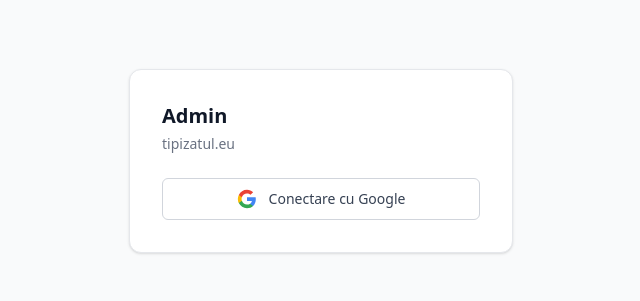
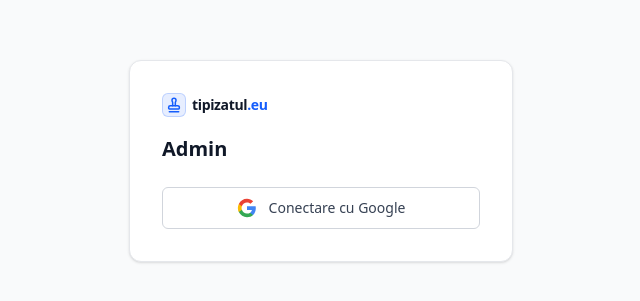
Before and after one commit to iamandiradu/tipizatul.eu, a React (Vite) app: page /admin/login in a window 1280 px wide. Shown: the part 239-540 px from the top of the page, without its empty margins (319-959 px from the left). Built offline with nearby package versions, Linux system fonts and the light colour scheme; no server answers.

Commit message:
feat(ui): prettier logo with stamp glyph and tinted .eu
Replaces the plain "tipizatul.eu" text link with a small Logo component:
a Lucide Stamp icon in a soft blue badge next to the wordmark, with the
TLD picked out in the brand blue. Used in the global header and the
admin login screen.

```diff
--- a/src/App.tsx
+++ b/src/App.tsx
@@ -3,6 +3,7 @@ import { lazy, Suspense, useState } from 'react'
 import { Moon, Sun, Lightbulb } from 'lucide-react'
 import { useDarkMode } from '@/lib/useDarkMode'
 import ProposalWidget from '@/components/ProposalWidget'
+import Logo from '@/components/Logo'
 
 const CatalogPage = lazy(() => import('@/pages/CatalogPage'))
 const FillPage = lazy(() => import('@/pages/FillPage'))
@@ -21,12 +22,12 @@ function AppShell({ showBackLink }: { showBackLink?: boolean }) {
       <header className="bg-white dark:bg-gray-900 border-b border-gray-200 dark:border-gray-800 sticky top-0 z-10">
         <div className="max-w-6xl mx-auto px-4 h-14 flex items-center justify-between">
           {showBackLink ? (
-            <Link to="/" className="font-semibold text-gray-900 dark:text-gray-100 text-lg">
-              tipizatul.eu
+            <Link to="/" className="hover:opacity-80 transition-opacity">
+              <Logo />
             </Link>
           ) : (
-            <NavLink to="/" className="font-semibold text-gray-900 dark:text-gray-100 text-lg">
-              tipizatul.eu
+            <NavLink to="/" className="hover:opacity-80 transition-opacity">
+              <Logo />
             </NavLink>
           )}
           <div className="flex items-center gap-1 relative">
--- /dev/null
+++ b/src/components/Logo.tsx
@@ -0,0 +1,20 @@
+import { Stamp } from 'lucide-react'
+
+// Wordmark: a stylized stamp glyph next to "tipizatul.eu" with the TLD in
+// the brand accent color. The stamp is a wink at the joke on the homepage.
+export default function Logo({ size = 'md' }: { size?: 'sm' | 'md' }) {
+  const text = size === 'sm' ? 'text-sm' : 'text-lg'
+  const icon = size === 'sm' ? 'w-4 h-4' : 'w-5 h-5'
+  return (
+    <span className={`inline-flex items-center gap-1.5 font-semibold tracking-tight ${text}`}>
+      <span
+        className="inline-flex items-center justify-center rounded-md bg-blue-600/10 dark:bg-blue-400/15 p-1 ring-1 ring-inset ring-blue-600/20 dark:ring-blue-400/30"
+      >
+        <Stamp className={`${icon} text-blue-600 dark:text-blue-400`} strokeWidth={2.25} />
+      </span>
+      <span className="text-gray-900 dark:text-gray-100">
+        tipizatul<span className="text-blue-600 dark:text-blue-400">.eu</span>
+      </span>
+    </span>
+  )
+}
--- a/src/pages/AdminLoginPage.tsx
+++ b/src/pages/AdminLoginPage.tsx
@@ -1,6 +1,7 @@
 import { useState } from 'react'
 import { useNavigate } from 'react-router-dom'
 import { signInAsAdmin } from '@/lib/auth'
+import Logo from '@/components/Logo'
 
 export default function AdminLoginPage() {
   const navigate = useNavigate()
@@ -23,8 +24,8 @@ export default function AdminLoginPage() {
   return (
     <div className="min-h-screen bg-gray-50 dark:bg-gray-950 flex items-center justify-center p-4">
       <div className="bg-white dark:bg-gray-900 rounded-xl border border-gray-200 dark:border-gray-700 shadow-sm p-8 w-full max-w-sm">
-        <h1 className="text-xl font-semibold text-gray-900 dark:text-gray-100 mb-1">Admin</h1>
-        <p className="text-sm text-gray-500 dark:text-gray-400 mb-6">tipizatul.eu</p>
+        <div className="mb-4"><Logo size="sm" /></div>
+        <h1 className="text-xl font-semibold text-gray-900 dark:text-gray-100 mb-6">Admin</h1>
 
         {error && (
           <div className="text-sm text-red-600 dark:text-red-400 bg-red-50 dark:bg-red-950 border border-red-200 dark:border-red-800 rounded-md px-3 py-2 mb-4">
```
